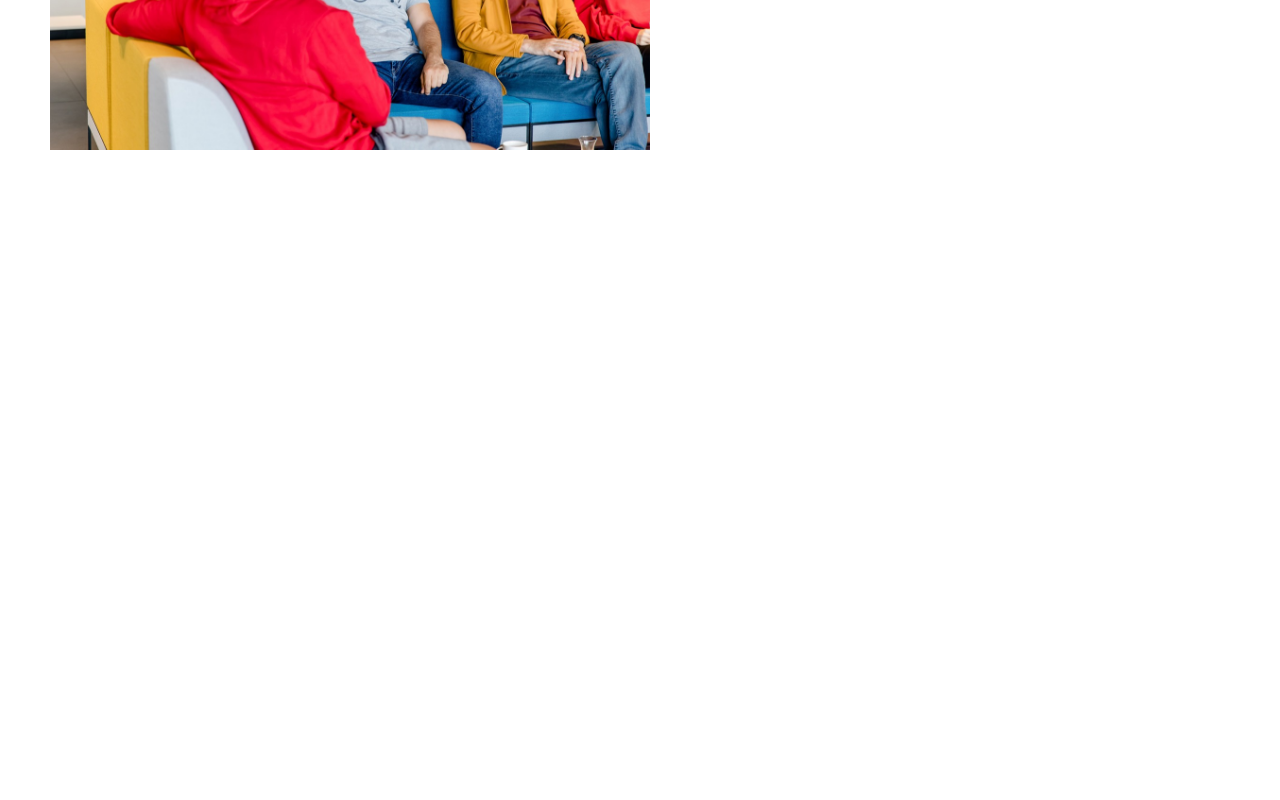
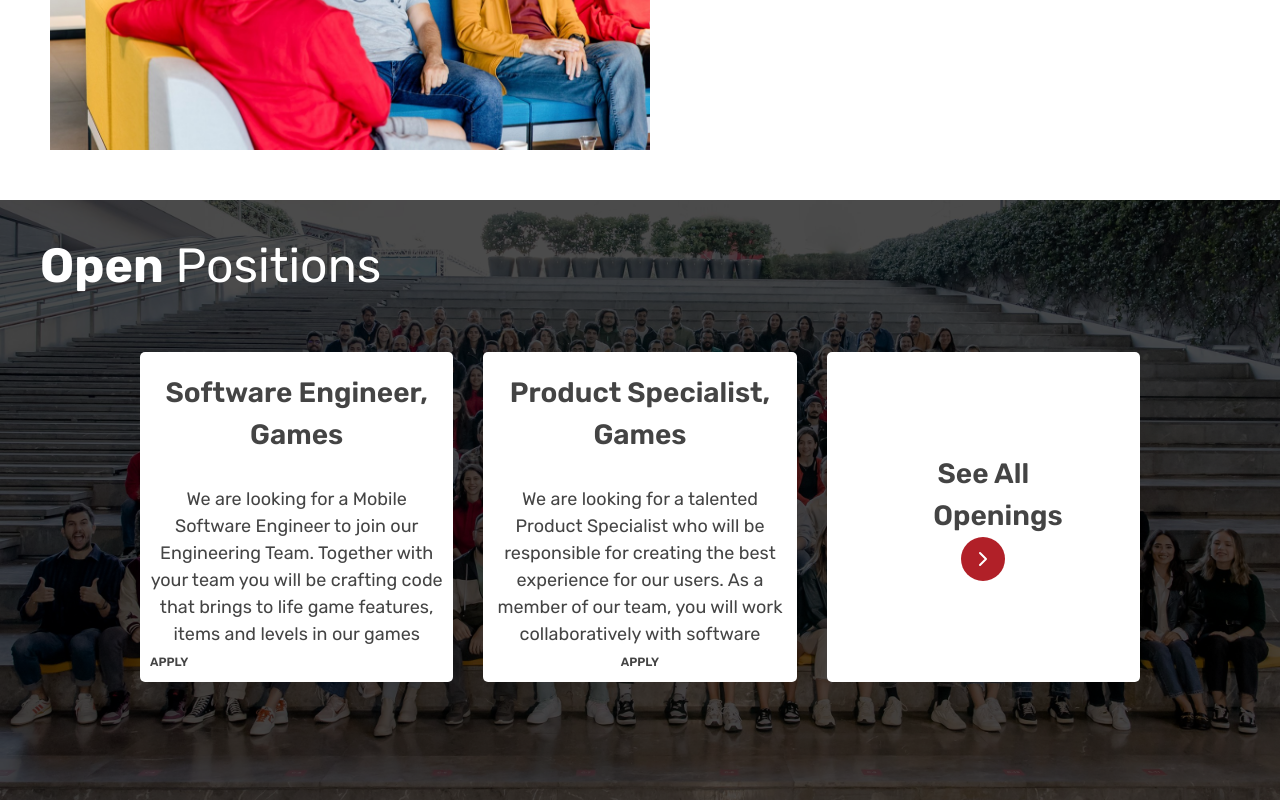
Before and after one commit to Intellect-Play/BgaiWebsite, a Next.js app: page / in a window 1280 px wide. Shown: the part 1442-2242 px from the top of the page. Before the commit the page ends 1592 px from the top, so only its background shows below. Built offline with nearby package versions, Linux system fonts and the light colour scheme.

Commit message:
chore: Positions section

```diff
--- /dev/null
+++ b/app/home/PositionsSection/PositionsSection.tsx
@@ -0,0 +1,113 @@
+import React from "react";
+import { Swiper, SwiperSlide } from "swiper/react";
+import "swiper/css";
+import "swiper/css/pagination";
+import { ChevronRight } from "lucide-react";
+
+interface PositionsSectionProps {
+  backgroundImage?: string;
+  overlayColor?: string; // opsiyonel, default siyahimsı
+}
+
+const PositionsSection: React.FC<PositionsSectionProps> = ({
+  backgroundImage,
+  overlayColor = "rgba(0,0,0,0.7)",
+}) => {
+  return (
+    <div
+      className="relative px-[10px] mt-[50px] w-full h-[600px] flex items-center justify-center bg-cover bg-fixed bg-center"
+      style={{
+        backgroundImage: `url(${backgroundImage})`,
+      }}
+    >
+      {/* Overlay */}
+      <div
+        className="absolute top-0 left-0 w-full h-full"
+        style={{ backgroundColor: overlayColor }}
+      ></div>
+
+      {/* Content */}
+      <div className="relative max-w-[1200px] mx-auto  z-10 w-full h-full ">
+        <h1 className="max-w-[1200px] mt-[30px] mx-auto text-[3rem] text-[#fff]">
+          {" "}
+          <span className="font-[700]">Open</span> Positions
+        </h1>
+        <div className="max-w-[1000px] mx-auto mt-[50px] flex items-center justify-center">
+          <Swiper
+            slidesPerView={3}
+            spaceBetween={30}
+            pagination={{
+              clickable: true,
+            }}
+            breakpoints={{
+              0: {
+                slidesPerView: 1,
+              },
+              640: {
+                slidesPerView: 2,
+              },
+              1024: {
+                slidesPerView: 3,
+              },
+            }}
+            className="myNewSwiper"
+            style={{ height: "330px" }}
+          >
+            <SwiperSlide className="rounded-[5px] px-[10px] py-[20px] max-h-[330px]">
+              <div className="flex flex-col gap-[5px] h-full">
+                <p className="text-[28px] w-full text-center text-[#444444] font-[600]">
+                  Software Engineer, Games
+                </p>
+
+                <div className="w-[70px] h-[3px] bg-[#B12028] mx-auto my-[10px] rounded-full"></div>
+
+                <p className="text-[18px]  text-[#444444]">
+                  We are looking for a Mobile Software Engineer to join our
+                  Engineering Team. Together with your team you will be crafting
+                  code that brings to life game features, items and levels in
+                  our games
+                </p>
+
+                <button className="cursor-pointer mt-auto flex flex-col flex-end  font-[600] text-[12px] text-[#444444]">
+                  APPLY
+                </button>
+              </div>
+            </SwiperSlide>
+            <SwiperSlide className="rounded-[5px] px-[10px] py-[20px]  max-h-[330px]">
+              <div className="flex flex-col h-full gap-[5px]">
+                <p className="text-[28px] w-full text-center text-[#444444] font-[600]">
+                  Product Specialist, Games
+                </p>
+
+                <div className="w-[70px] h-[3px] bg-[#B12028] mx-auto my-[10px] rounded-full"></div>
+
+                <p className="text-[18px]  text-[#444444]">
+                  We are looking for a talented Product Specialist who will be
+                  responsible for creating the best experience for our users. As
+                  a member of our team, you will work collaboratively with
+                  software
+                </p>
+
+                <button className="cursor-pointer  mt-auto font-[600] text-[12px] text-[#444444]">
+                  APPLY
+                </button>
+              </div>
+            </SwiperSlide>
+            <SwiperSlide className="rounded-[5px] px-[10px] py-[20px]  max-h-[330px]">
+              <div className="w-full h-full  flex flex-col items-center justify-center">
+                <p className="text-center text-[28px] max-w-[100px] w-full text-center text-[#444444] font-[600]">
+                  See All Openings
+                </p>
+                <div className="bg-[#B12028] px-[10px] py-[10px] rounded-full cursor-pointer">
+                  <ChevronRight color="white" />
+                </div>
+              </div>
+            </SwiperSlide>
+          </Swiper>
+        </div>
+      </div>
+    </div>
+  );
+};
+
+export default PositionsSection;
--- a/app/home/page.tsx
+++ b/app/home/page.tsx
@@ -2,12 +2,14 @@
 import React from "react";
 import DiscoverNow from "./DiscoverNow/DiscoverNow";
 import AboutSection from "./AboutSection/AboutSection";
+import PositionsSection from "./PositionsSection/PositionsSection";
 
 const HomePage: React.FC = () => {
   return (
     <>
       <DiscoverNow />
       <AboutSection />
+      <PositionsSection backgroundImage="/images/guysimage.jpg" />
     </>
   );
 };
```
Also changed, not shown: app/home/AboutSection/AboutSectionSwiperTop.tsx (+0 -41 lines), public/images/guysimage.jpg (added).
